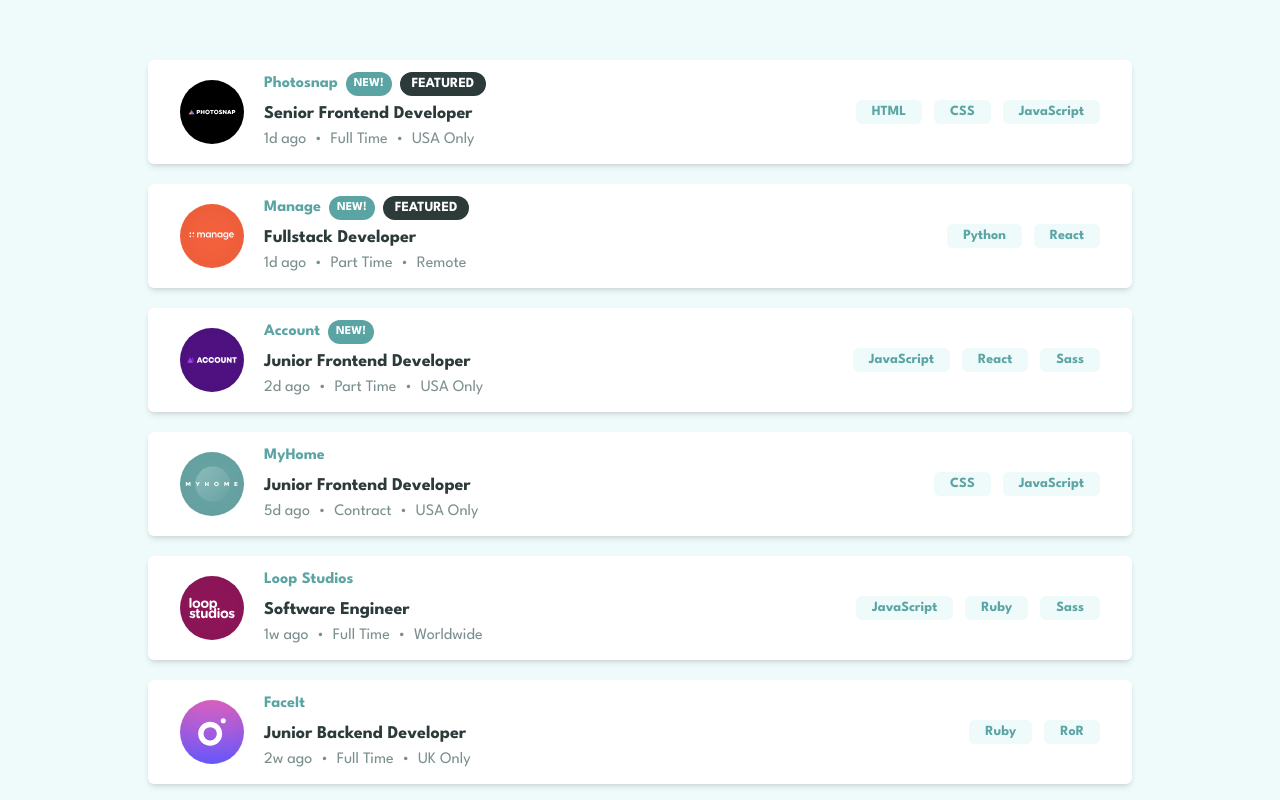
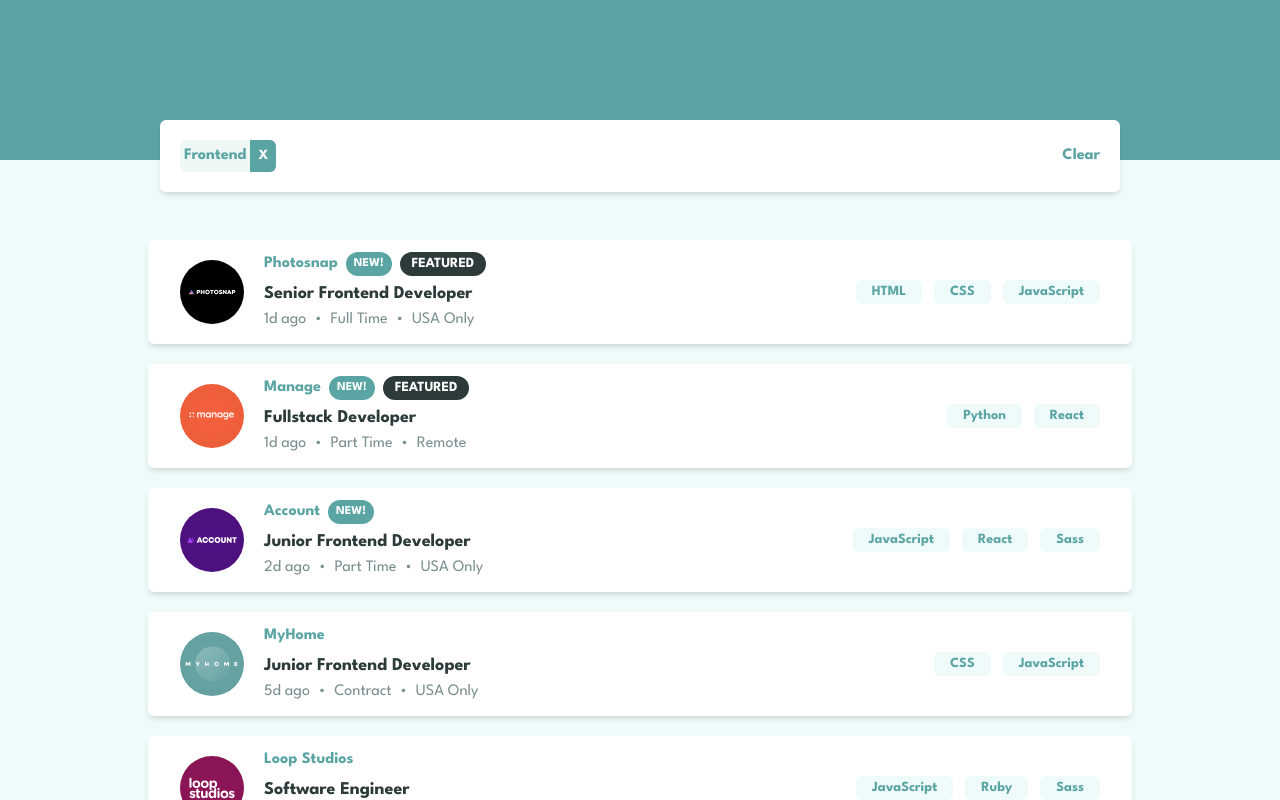
Before and after one commit to FelipePinha/Jobs-Listing, a React (Vite) app: page / in a window 1280 px wide. Shown: the top 800 px of the page. Built offline with nearby package versions, Linux system fonts and the light colour scheme.

Commit message:
create header

```diff
--- a/src/App.tsx
+++ b/src/App.tsx
@@ -1,11 +1,15 @@
+import { Header } from './components/Header';
 import { Jobs } from './components/Jobs';
 import './index.css';
 
 function App() {
     return (
-        <main>
-            <Jobs />
-        </main>
+        <>
+            <Header />
+            <main>
+                <Jobs />
+            </main>
+        </>
     );
 }
 
--- /dev/null
+++ b/src/components/Header/index.tsx
@@ -0,0 +1,21 @@
+export const Header = () => {
+    return (
+        <header
+            className={`h-40 relative bg-desktop-bg bg-no-repeat bg-top bg-cover bg-desaturatedDarkCyan`}
+        >
+            <section className="absolute p-5 bottom-[-20%] left-0 right-0 mx-auto w-3/4 h-auto bg-white shadow-md rounded-md flex justify-between items-center">
+                <ul className="w-[90%] flex items-center gap-3 flex-wrap">
+                    <li className="bg-lightCyan flex rounded-md">
+                        <span className="p-1  text-desaturatedDarkCyan font-bold">Frontend</span>
+                        <button className="bg-desaturatedDarkCyan text-white px-2 flex items-center rounded-r-md text-sm font-bold hover:bg-veryDarkCyan transition">
+                            X
+                        </button>
+                    </li>
+                </ul>
+                <button className="text-desaturatedDarkCyan font-bold hover:underline ">
+                    Clear
+                </button>
+            </section>
+        </header>
+    );
+};
--- a/src/components/Jobs/index.tsx
+++ b/src/components/Jobs/index.tsx
@@ -3,7 +3,7 @@
 
 export const Jobs = () => {
     return (
-        <section className="mt-5 max-w-5xl mx-auto flex flex-col gap-5 p-5">
+        <section className="mt-10 max-w-5xl mx-auto flex flex-col gap-5 p-5">
             <ul role="list">
                 {JobsData.map(job => (
                     <li key={job.id}>
```
